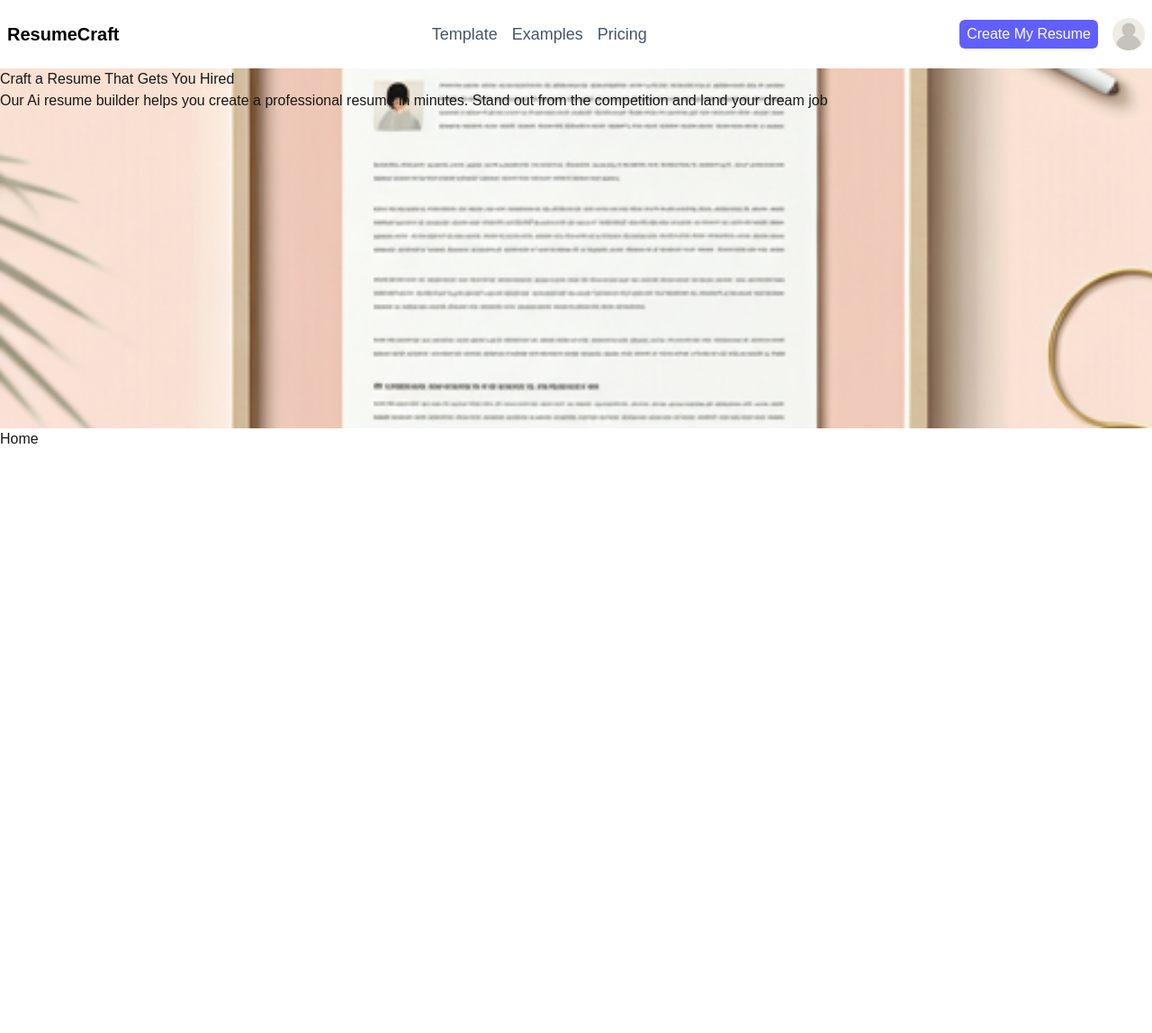
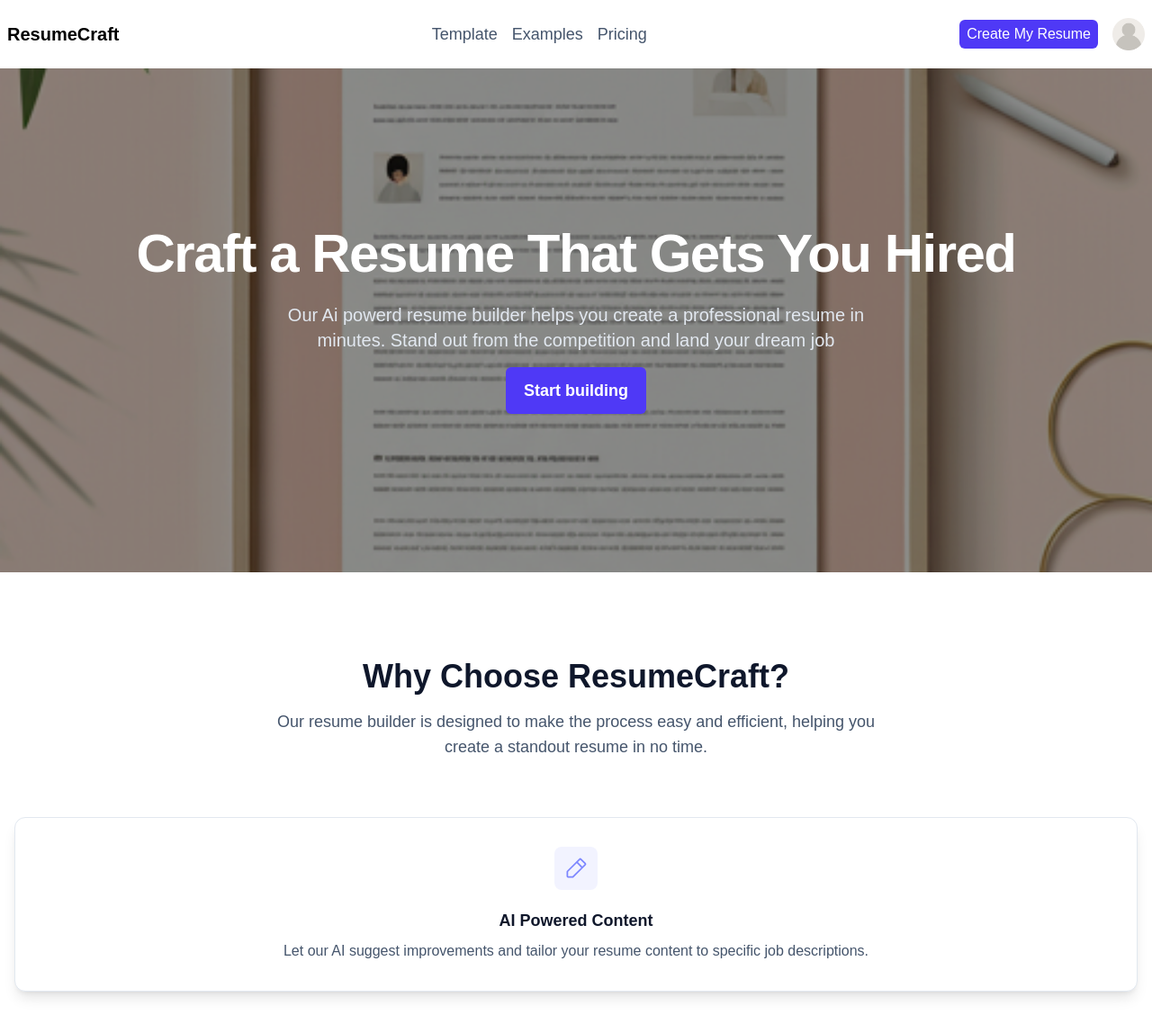
Before and after one commit to Obiorakingsley/ResumeCrafts, a Next.js app: page / in a window 1280 px wide. Shown: the top 1148 px of the page at 90% size. Before the commit the page ends 800 px from the top, so only its background shows below. Built offline with nearby package versions, Linux system fonts and the light colour scheme.

Commit message:
Create cards for homepage and add image remotePatterns in next.config.ts

```diff
--- a/next.config.ts
+++ b/next.config.ts
@@ -8,6 +8,10 @@ const nextConfig: NextConfig = {
         protocol: "https",
         hostname: "lh3.googleusercontent.com",
       },
+      {
+        protocol: "http",
+        hostname: "w3.org",
+      },
     ],
   },
 };
--- a/src/app/globals.css
+++ b/src/app/globals.css
@@ -1,15 +1,9 @@
 @import "tailwindcss";
+@tailwind utilities;
 
 :root {
   --background: #ffffff;
   --foreground: #171717;
-}
-
-@theme inline {
-  --color-background: var(--background);
-  --color-foreground: var(--foreground);
-  --font-sans: var(--font-geist-sans);
-  --font-mono: var(--font-geist-mono);
 }
 
 @media (prefers-color-scheme: dark) {
@@ -28,6 +22,6 @@ body {
   background-color: rgb(245, 244, 244);
   background-size: cover;
   background-image: url("/resume.png");
-  min-height: 50vh;
+  height: 70vh;
   /* background-image: url("https://lh3.googleusercontent.com/aida-public/AB6AXuDYTA_7Uo306r4q3nCPLYhbgNuqUU0ySidie-4CXjSucosf5mcV2cBLTSEh2o-LEQyj8_Uku2TQ718NUJNI1OjcdcZzwY4fJZGMzxo7uL26WGUO8iKSYxxGfpDkW_3wC_q7vIrpyCpwNya3I1k_TtIou1j5nENl6cyE2M8m9_box3ZBGVLUgxS0usa9qFfv-LNe2Nq5ipyhu5Y1sEn_ypy5ISmtttbAmtwZ2BC2esM9dkgVmFiyJD48OCjhr_S3QnTegIyPGrk0CZfJ"); */
 }
--- a/src/app/layout.tsx
+++ b/src/app/layout.tsx
@@ -17,24 +17,24 @@ export default function RootLayout({
   return (
     <html lang="en">
       <body className={``}>
-        <header className="dark:text-white dark:bg-black bg-white text-black py-5 px-2 flex items-center justify-between">
+        <header className="dark:text-white text-black py-5 px-2 flex items-center justify-between">
           <h1 className="text-xl font-bold">ResumeCraft</h1>
           <nav className="hidden sm:flex">
             <ul className="list-none flex items-center gap-4 justify-between max-w-80">
               <Link
-                className="text-lg font-medium text-slate-600 dark:text-slate-300 hover:text-white dark:hover:text-white transition-colors"
+                className="text-lg font-medium text-slate-600 dark:text-slate-300 hover:text-slate-500 dark:hover:text-white transition-colors"
                 href="/"
               >
                 <li>Template</li>
               </Link>
               <Link
-                className="text-lg font-medium text-slate-600 dark:text-slate-300 hover:text-white dark:hover:text-white transition-colors"
+                className="text-lg font-medium text-slate-600 dark:text-slate-300 hover:text-slate-500 dark:hover:text-white transition-colors"
                 href="/"
               >
                 <li>Examples</li>
               </Link>
               <Link
-                className="text-lg font-medium text-slate-600 dark:text-slate-300 hover:text-white dark:hover:text-white transition-colors"
+                className="text-lg font-medium text-slate-600 dark:text-slate-300 hover:text-slate-500 dark:hover:text-white transition-colors"
                 href="/"
               >
                 <li>Pricing</li>
@@ -44,7 +44,7 @@ export default function RootLayout({
           <div className="flex items-center gap-4">
             <button
               type="button"
-              className="py-1 px-2 bg-indigo-500 text-white rounded-md hover:bg-indigo-600 transition-colors focus:outline-none focus:ring-1 focus:ring-slate-100 focus:ring-offset-2 cursor-pointer"
+              className="py-1 px-2 bg-indigo-600 text-white rounded-md hover:bg-indigo-500 transition-colors focus:outline-none focus:ring-1 focus:ring-slate-100 focus:ring-offset-2 cursor-pointer"
             >
               Create My Resume
             </button>
@@ -57,18 +57,7 @@ export default function RootLayout({
             />
           </div>
         </header>
-        <main>
-          <section className="hero-bg bg-center">
-            <div>
-              <h1>Craft a Resume That Gets You Hired</h1>
-              <p>
-                Our Ai resume builder helps you create a professional resume in
-                minutes. Stand out from the competition and land your dream job
-              </p>
-            </div>
-          </section>
-          {children}
-        </main>
+        <main>{children}</main>
         <footer></footer>
       </body>
     </html>
--- a/src/app/page.tsx
+++ b/src/app/page.tsx
@@ -1,7 +1,64 @@
 import React from "react";
 
 const Home = () => {
-  return <div>Home</div>;
+  return (
+    <>
+      <section className="hero-bg bg-center">
+        <div className="bg-black/45 h-full grid place-content-center">
+          <div className="container mx-auto px-4 sm:px-6 lg:px-8 relative z-10 text-center text-white">
+            <h1 className="text-3xl sm:text-4xl md:text-6xl font-black tracking-tight">
+              Craft a Resume That Gets You Hired
+            </h1>
+            <p className="mt-6 max-w-2xl mx-auto text-lg sm:text-xl text-slate-200">
+              Our Ai powerd resume builder helps you create a professional
+              resume in minutes. Stand out from the competition and land your
+              dream job
+            </p>
+            <button className="mt-4 inline-block px-5 py-3 text-lg font-bold text-white bg-indigo-600 rounded-md hover:bg-indigo-500 transition-transform transform hover:scale-105">
+              Start building
+            </button>
+          </div>
+        </div>
+      </section>
+      <section className="py-16 px-4 sm:py-24">
+        <div className="text-center">
+          <h2 className="text-3xl sm:text-4xl font-bold text-slate-900 dark:text-white">
+            Why Choose ResumeCraft?
+          </h2>
+          <p className="mt-4 max-w-2xl mx-auto text-lg text-slate-600 dark:text-slate-400">
+            Our resume builder is designed to make the process easy and
+            efficient, helping you create a standout resume in no time.
+          </p>
+        </div>
+        <div className="mt-16">
+          <div className="p-8 bg-white dark:bg-black/50 rounded-xl shadow-lg border border-slate-200 dark:border-slate-800 flex flex-col items-center text-center">
+            <div className="flex-shrink-0">
+              <div className="flex items-center justify-center h-12 w-12 rounded-lg bg-indigo-400/10 text-indigo-400">
+                <svg
+                  fill="currentColor"
+                  height="28px"
+                  viewBox="0 0 256 256"
+                  width="28px"
+                  xmlns="http://www.w3.org/2000/svg"
+                >
+                  <path d="M227.31,73.37,182.63,28.68a16,16,0,0,0-22.63,0L36.69,152A15.86,15.86,0,0,0,32,163.31V208a16,16,0,0,0,16,16H92.69A15.86,15.86,0,0,0,104,219.31L227.31,96a16,16,0,0,0,0-22.63ZM92.69,208H48V163.31l88-88L180.69,120ZM192,108.68,147.31,64l24-24L216,84.68Z"></path>
+                </svg>
+              </div>
+            </div>
+            <div className="mt-5">
+              <h3 className="text-lg font-bold text-slate-900 dark:text-white">
+                AI Powered Content
+              </h3>
+              <p className="mt-2 text-base text-slate-600 dark:text-slate-400">
+                Let our AI suggest improvements and tailor your resume content
+                to specific job descriptions.
+              </p>
+            </div>
+          </div>
+        </div>
+      </section>
+    </>
+  );
 };
 
 export default Home;
```
